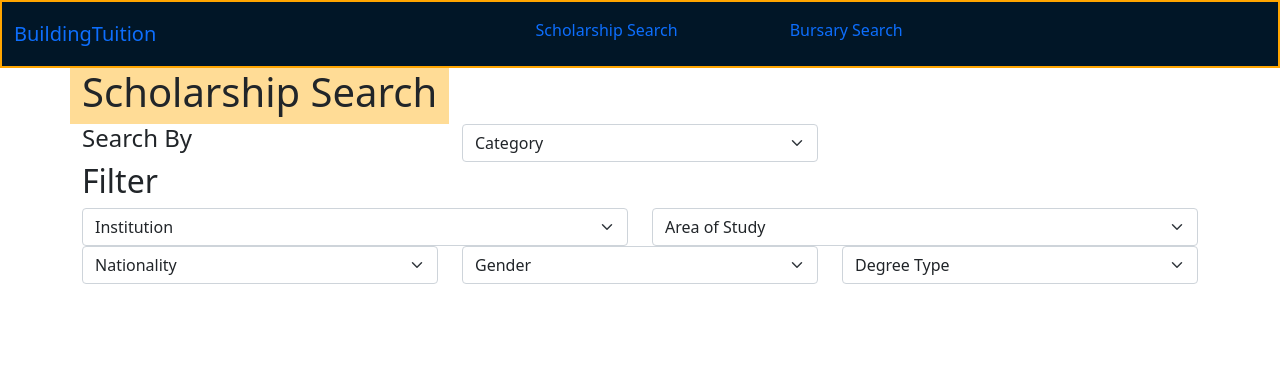
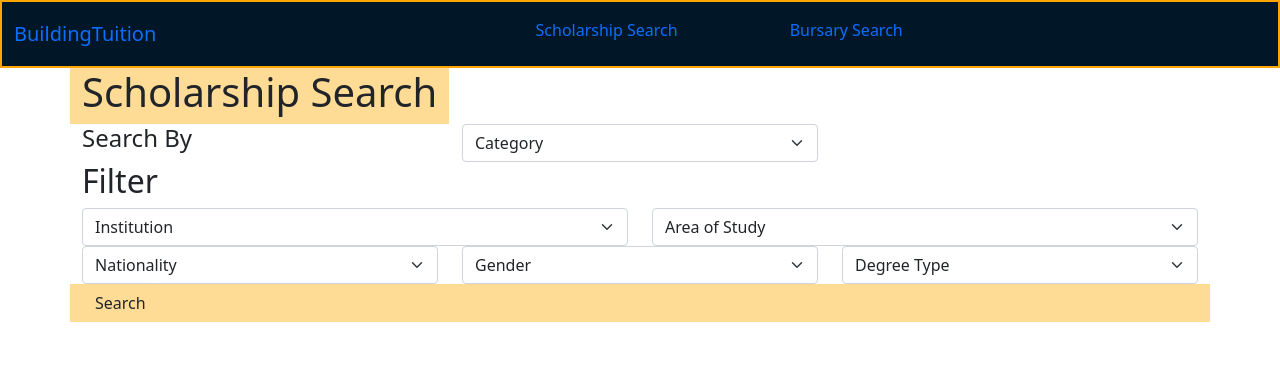
Before and after one commit to otrachea/building-tuition, a Flask app: template prototype/templates/search-template.html in a window 1280 px wide. Shown: the top 368 px of the page. Run offline with Flask 2, Linux system fonts and the light colour scheme; the template is opened without the code that fills it, so the values that code supplies are empty.

Commit message:
more changes

```diff
--- a/prototype/static/css/search.css
+++ b/prototype/static/css/search.css
@@ -11,3 +11,7 @@
     background-color: #FFDC96;
 
 }
+
+#search-button {
+    background-color: #FFDC96;
+}
--- a/prototype/templates/search-template.html
+++ b/prototype/templates/search-template.html
@@ -109,8 +109,8 @@
                 </div>
             </div>
             <div class="row" id="search-button">
-                <div class="col">
-
+                <div class="col-md-auto">
+                    <button type="button" class="btn" id="search-button">Search</button>
                 </div>
             </div>
 
```
